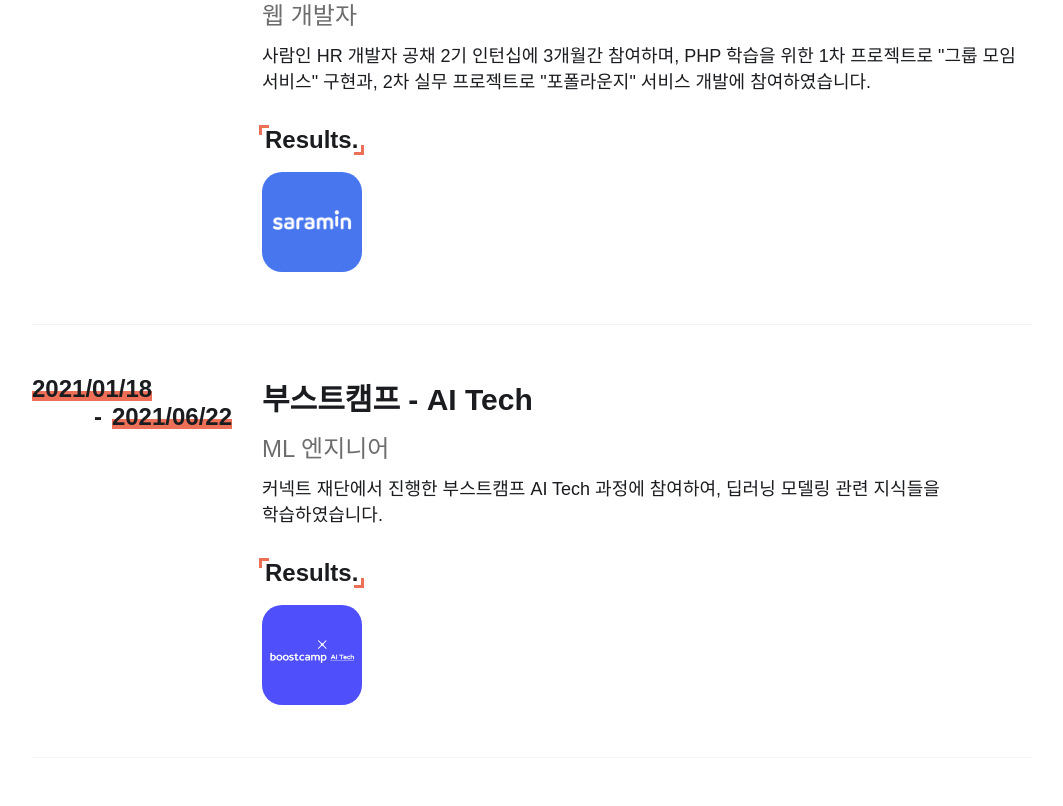
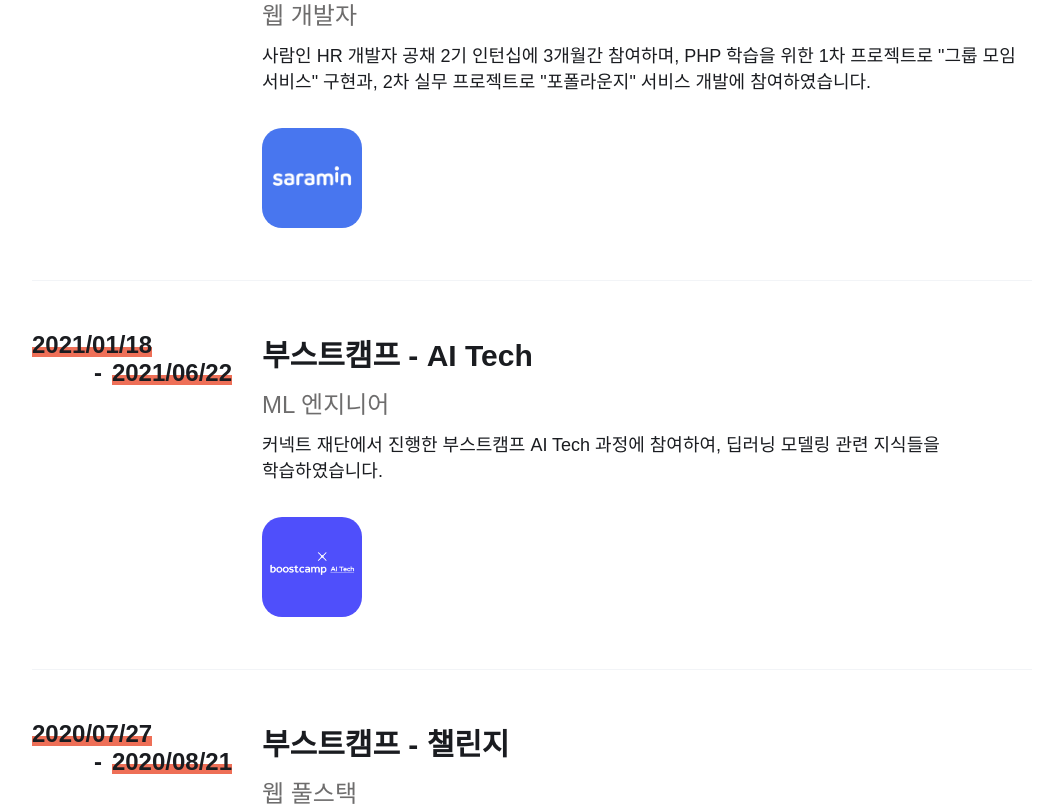
Before and after one commit to LEE010/resume, a Vue app: page / in a window 1280 px wide. Shown: the part 1500-2306 px from the top of the page, without its empty margins (108-1171 px from the left). Built offline with nearby package versions, Linux system fonts and the light colour scheme.

Commit message:
대외활동 제목 제거

```diff
--- a/src/components/ExpContentResults.vue
+++ b/src/components/ExpContentResults.vue
@@ -1,6 +1,5 @@
 <template>
     <div class="exp_results">
-        <strong class="results_title">Results.</strong>
         <ul class="results">
             <li class="result" v-for="res in expResults" :key="'result'+ res">
                 <button class="result_icon" :class="'logo_' + res" :title="res" @click="showResModal(res)">
```
